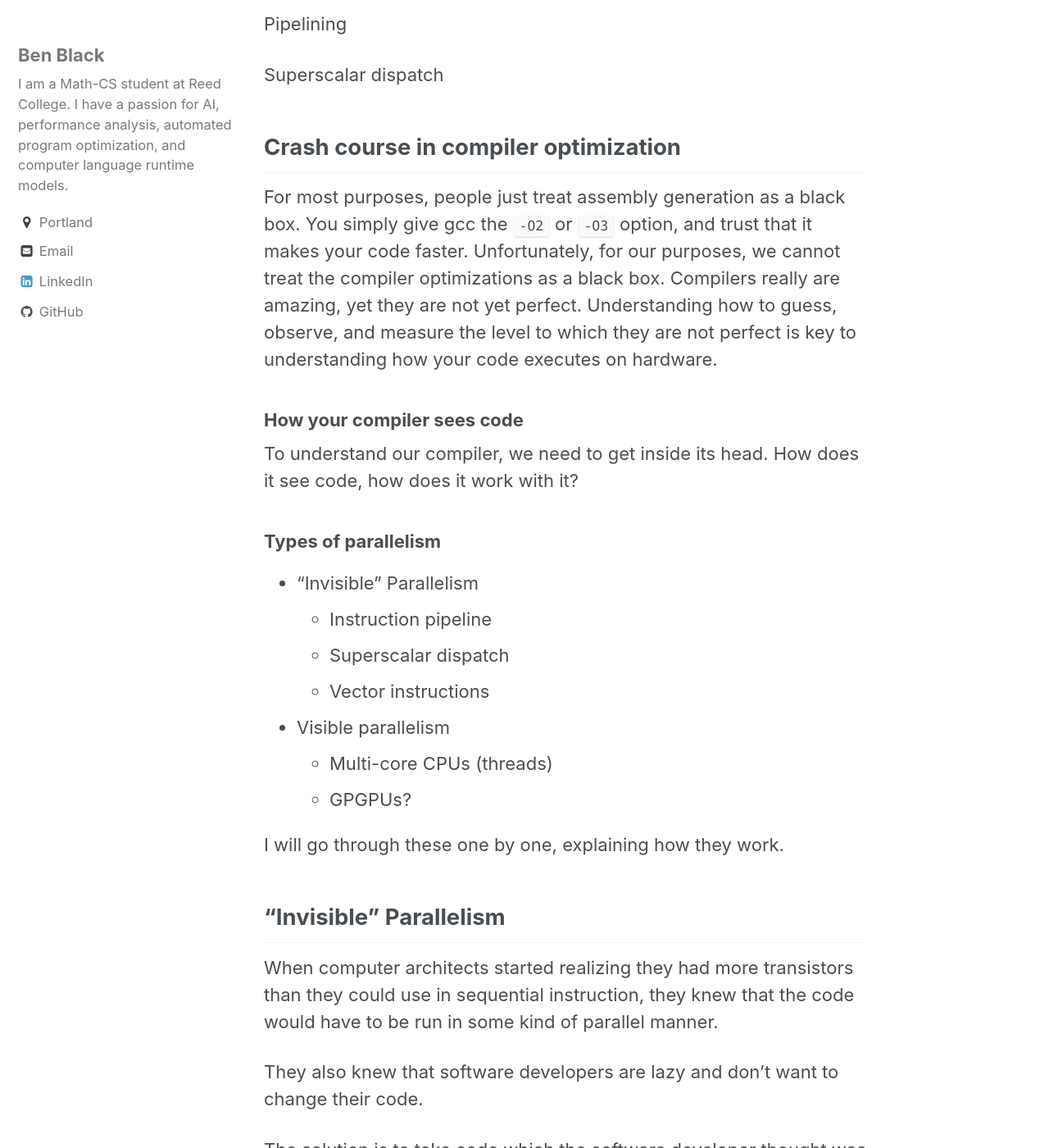
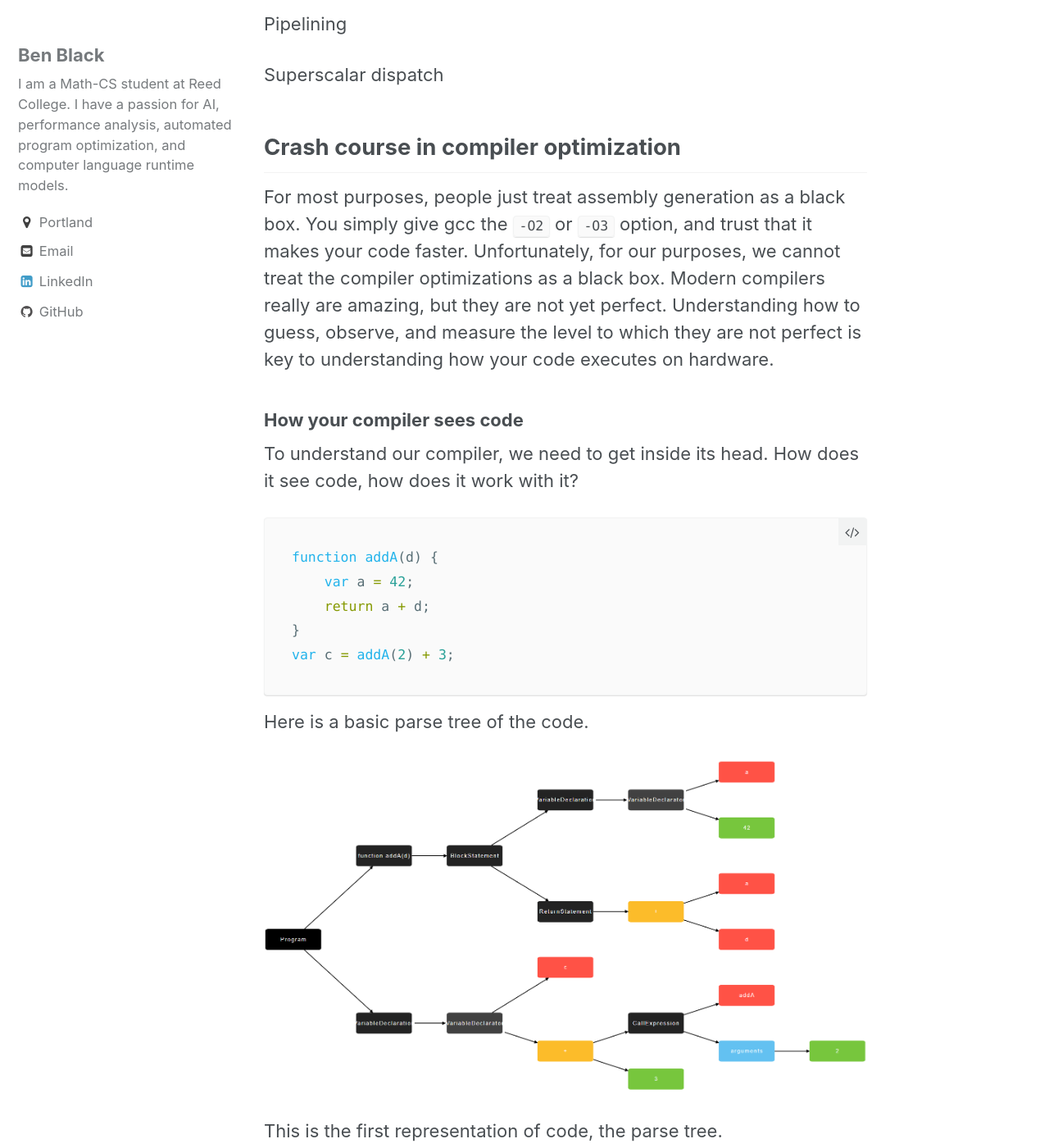
Before and after one commit to benblack769/benblack769.github.io, a Jekyll site: the page built from coding_posts/cpu-archetecture.md, in a window 1280 px wide and 1400 px high, scrolled down 14372 px. Shown: the whole window at 82% size. Built offline with Jekyll 4.4.1, drawn with Linux system fonts in a browser that asks for light colours; formulas are drawn with MathJax 3; some of the changed text lies outside the part shown.

Commit message:
added compiler notes to cpu-arch

````diff
--- a/coding_posts/cpu-archetecture.md
+++ b/coding_posts/cpu-archetecture.md
@@ -192,7 +192,6 @@ Setting up the pointers in the inner loop so that there is less arithmetic that
     subl	$1, %edx
     leaq	8(%rax,%rdx,8), %rdx
 
-
 One thing to note is that all of the above code can run crazily fast. It will usually not make a noticeable difference in code performance.
 
 This next part is the important part, and the part that can be slow: our inner loop.
@@ -205,9 +204,9 @@ This next part is the important part, and the part that can be slow: our inner l
     	cmpq	%rdx, %rax
     	jne	.L4
 
-Why is this slower? Well, because it is looping with the size of the vector. So this runs in O(*n*) time, while the rest of the function runs in O(1) time. Also, floating point multiplication operation `mulsd` has a higher latency than other instructions, i.e., it take several cycles to complete, where `addq`, `cmpq` only take a single cycle. This turns out to not be very important here, but in other cases, it can be critical.
+Why is this slower? Well, because it is run on each element of the the vector. So this runs in O(*n*) time, while the rest of the function runs in O(1) time. Also, floating point multiplication operation `mulsd` has a higher latency than other instructions, i.e., it take several cycles to complete, where `addq`, `cmpq` only take a single cycle. This turns out to not be very important here, but in other cases, it can be critical.
 
-But remember that the point of this paper is about  dependency graphs and parallelism. So what is the dependency graph of this loop?
+But remember that the point of this paper is about dependency graphs and parallelism. So what is the dependency graph of this loop?
 
 Well, exploring this requires us to go back to the hardware again.
 
@@ -250,14 +249,36 @@ Pipelining
 Superscalar dispatch
 
 
-
 ## Crash course in compiler optimization
 
-For most purposes, people just treat assembly generation as a black box. You simply give gcc the `-O2` or `-O3` option, and trust that it makes your code faster. Unfortunately, for our purposes, we cannot treat the compiler optimizations as a black box. Compilers really are amazing, yet they are not yet perfect. Understanding how to guess, observe, and measure the level to which they are not perfect is key to understanding how your code executes on hardware.
+For most purposes, people just treat assembly generation as a black box. You simply give gcc the `-O2` or `-O3` option, and trust that it makes your code faster. Unfortunately, for our purposes, we cannot treat the compiler optimizations as a black box. Modern compilers really are amazing, but they are not yet perfect. Understanding how to guess, observe, and measure the level to which they are not perfect is key to understanding how your code executes on hardware.
 
 ### How your compiler sees code
 
 To understand our compiler, we need to get inside its head. How does it see code, how does it work with it?
+
+```javascript
+function addA(d) {
+    var a = 42;
+    return a + d;
+}
+var c = addA(2) + 3;
+```
+
+Here is a basic parse tree of the code.
+
+![ast of code](/images/cpu-archetecture/js-ast2.PNG)
+
+This is the first representation of code, the parse tree.
+
+Note that the details of how things are parsed changes from compiler to compiler. But the idea is the same. Expressions are nodes of
+
+Then you go into the intermediate representation. This can be very simple (10 kinds of statements in [Haskell Intermediate language](http://www.felienne.com/archives/721)), or very complex (hundreds of operators and annotations in [LLVM IR](http://llvm.org/docs/LangRef.html)).
+
+### Static dependency analysis
+
+#### Simple static assignment
+
 
 
 ### Types of parallelism
````
Also changed, not shown: images/cpu-archetecture/js-ast2.PNG (added).
